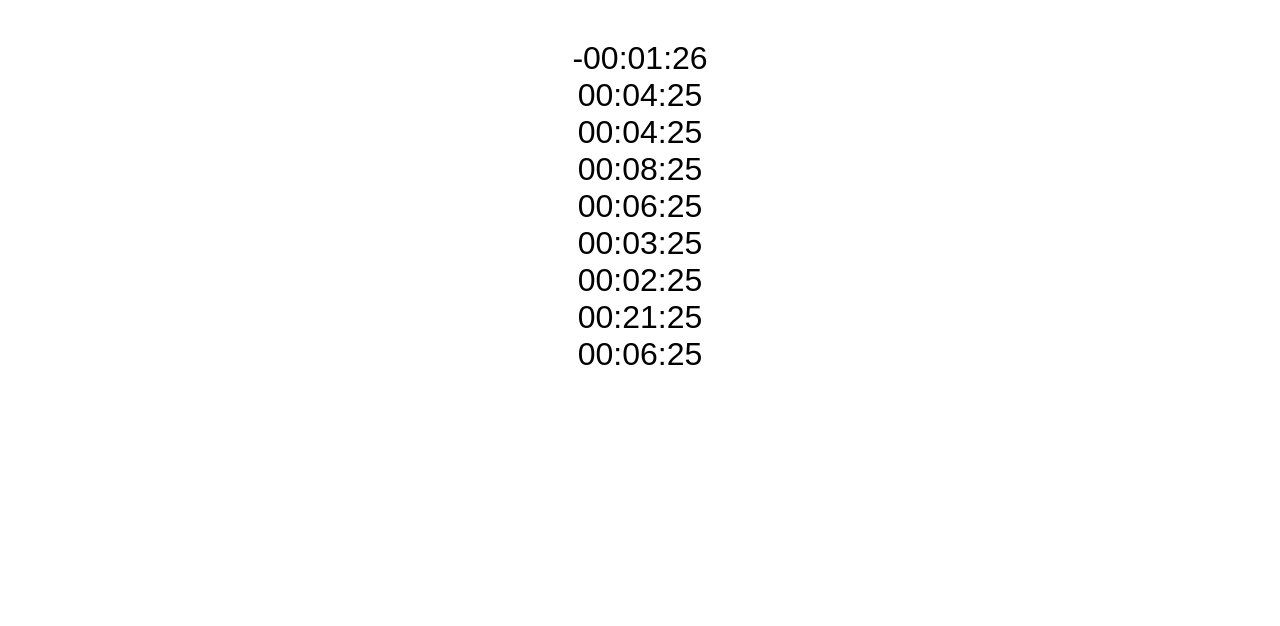
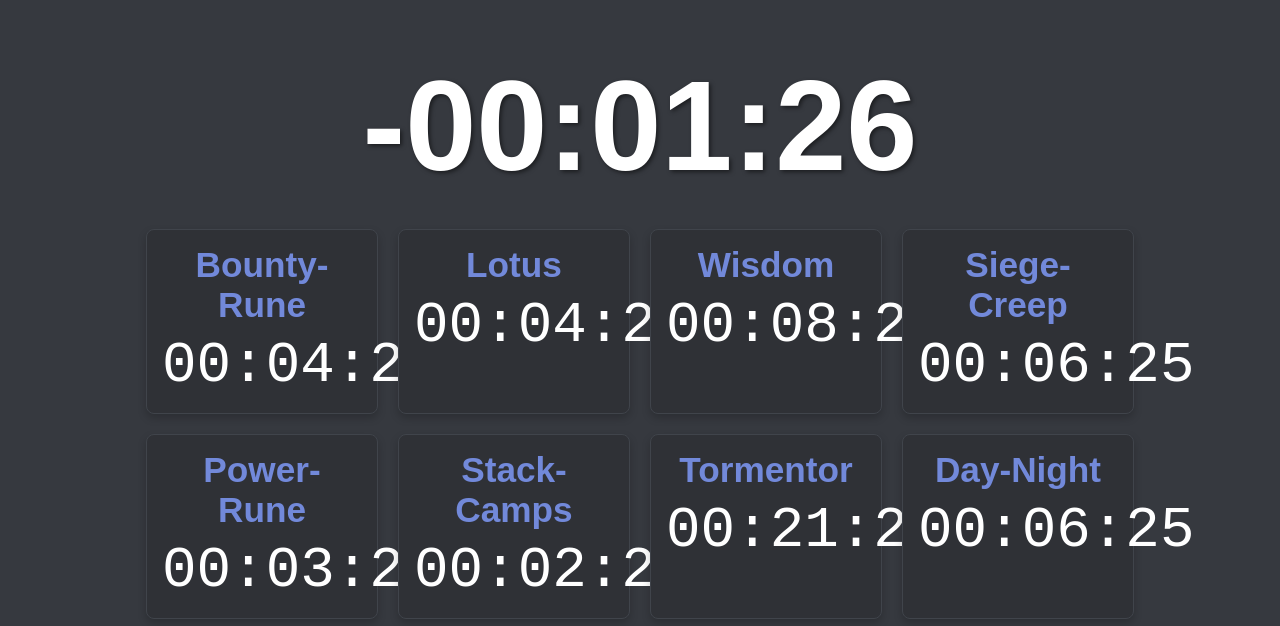
Before and after one commit to gerbilord/DotaTimerWebsite, a plain HTML site: page index.html in a window 1280 px wide. Drawn offline with Linux system fonts and the light colour scheme.

Commit message:
Add better html formatting with some buggy css

```diff
--- a/countdown.js
+++ b/countdown.js
@@ -14,6 +14,14 @@
 
 export function createCountdown(id, reoccurringTimeMs) {
     const countdownDiv = document.createElement('div');
+    const titleDiv = document.createElement('div');
+    titleDiv.textContent = id;
+    titleDiv.className = 'countdown-title';
+    const timeDiv = document.createElement('div');
+    timeDiv.className = 'countdown-time';
+    countdownDiv.appendChild(titleDiv);
+    countdownDiv.appendChild(timeDiv);
+
     countdownDiv.id = `countdown-${id}`;
     countdownDiv.className = 'countdown';
     countdownDiv.dataset.reoccurringTimeMs = reoccurringTimeMs;
@@ -34,6 +42,6 @@
             remainingMs = reoccurringTimeMs - ((elapsedTime+offsetTime) % reoccurringTimeMs);
         }
 
-        countdown.textContent = formatTime(remainingMs);
+        countdown.querySelector('.countdown-time').textContent = formatTime(remainingMs);
     });
 }
--- a/index.html
+++ b/index.html
@@ -2,7 +2,8 @@
 <html lang="en">
 <head>
   <meta charset="UTF-8">
-  <title>Precise Timer</title>
+  <title>Dota Timers</title>
+  <link rel="stylesheet" href="style.css">
   <style>
     body {
       font-family: sans-serif;
--- /dev/null
+++ b/style.css
@@ -0,0 +1,59 @@
+body {
+    background-color: #36393f; /* A dark gray similar to Discord */
+    color: #dcddde; /* Light gray text for contrast, also Discord-like */
+    font-family: 'Helvetica Neue', Helvetica, Arial, sans-serif; /* A clean, modern font */
+    margin: 0;
+    padding: 0;
+    display: flex;
+    flex-direction: column;
+    align-items: center;
+}
+
+#timer {
+    font-size: 4em; /* Big font size */
+    font-weight: bold;
+    text-align: center; /* Centered text */
+    margin-top: 20px; /* Space from the top */
+    margin-bottom: 30px; /* Space below the timer */
+    color: #ffffff; /* White color for the main timer */
+    text-shadow: 2px 2px 4px rgba(0, 0, 0, 0.5); /* Subtle text shadow */
+}
+
+#countdowns {
+    display: flex; /* Arrange countdowns in a row */
+    flex-wrap: wrap; /* Allow items to wrap to the next line */
+    justify-content: center; /* Center the countdown boxes */
+    gap: 20px; /* Spacing between countdown boxes */
+    padding: 0 20px; /* Padding on the sides of the container */
+    width: 90%; /* Max width for the countdowns container */
+    max-width: 1200px; /* Ensure it doesn't get too wide on large screens */
+}
+
+.countdown {
+    background-color: #2f3136; /* Slightly lighter dark gray for boxes */
+    border: 1px solid #40444b; /* Border for the boxes */
+    border-radius: 8px; /* Rounded corners */
+    padding: 15px; /* Padding inside the box */
+    width: 200px; /* Fixed width for each countdown box */
+    box-shadow: 0 4px 8px rgba(0, 0, 0, 0.2); /* Box shadow for a bit of depth */
+    text-align: center; /* Center text within the box */
+    transition: transform 0.2s ease-in-out; /* Smooth hover effect */
+}
+
+.countdown:hover {
+    transform: translateY(-5px); /* Slight lift on hover */
+}
+
+.countdown-title {
+    font-size: 1.1em;
+    font-weight: bold;
+    color: #7289da; /* Discord's blurple color for titles */
+    margin-bottom: 8px;
+    text-transform: capitalize; /* Capitalize the first letter of each word */
+}
+
+.countdown-time {
+    font-size: 1.8em;
+    color: #ffffff; /* White for the time */
+    font-family: 'Courier New', Courier, monospace; /* Monospaced font for time */
+}
```
